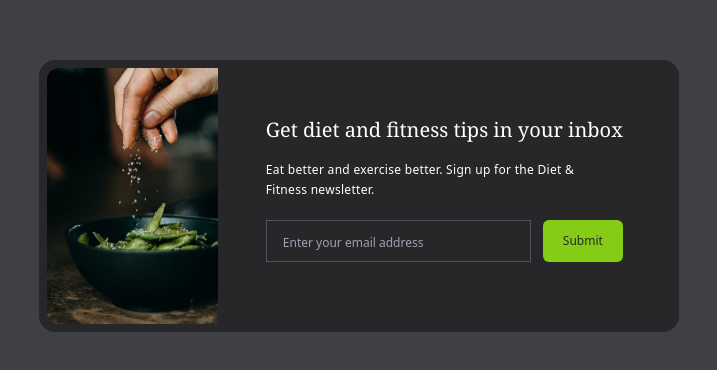
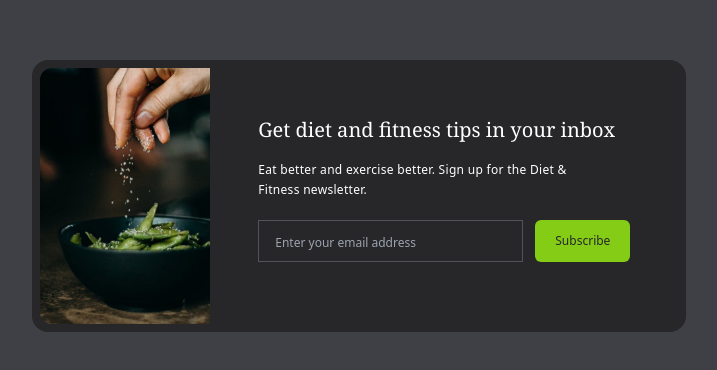
Before and after one commit to adittanu/tailwind-projects, a plain HTML site: page email-subscribe/index.html in a window 1280 px wide. Shown: the part 204-574 px from the top of the page, without its empty margins (281-998 px from the left). Drawn offline with nearby package versions, Linux system fonts and the light colour scheme.

Commit message:
Email Subscription] mod: text button

```diff
--- a/email-subscribe/index.html
+++ b/email-subscribe/index.html
@@ -22,7 +22,7 @@
                     <p class="max-w-xs my-4 text-xs text-white leading-5 tracking-wide text-center md:text-left">Eat better and exercise better. Sign up for the Diet & Fitness newsletter.</p>
                     <div class="flex flex-col mt-5 space-y-4 md:flex-row md:space-y-0 md:space-x-3">
                         <input type="text" placeholder="Enter your email address" class="p-2 px-4 bg-zinc-800 border border-zinc-600 text-center text-white placeholder:text-xs placeholder:text-center md:text-left placeholder:md:text-left focus:outline-none">
-                        <button class="px-5 py-3 text-xs rounded-md text-zinc-800 bg-lime-500 hover:bg-lime-700 hover:text-white transition duration-700">Submit</button>
+                        <button class="px-5 py-3 text-xs rounded-md text-zinc-800 bg-lime-500 hover:bg-lime-700 hover:text-white transition duration-700">Subscribe</button>
                     </div>
                 </div>
             </div>
```
